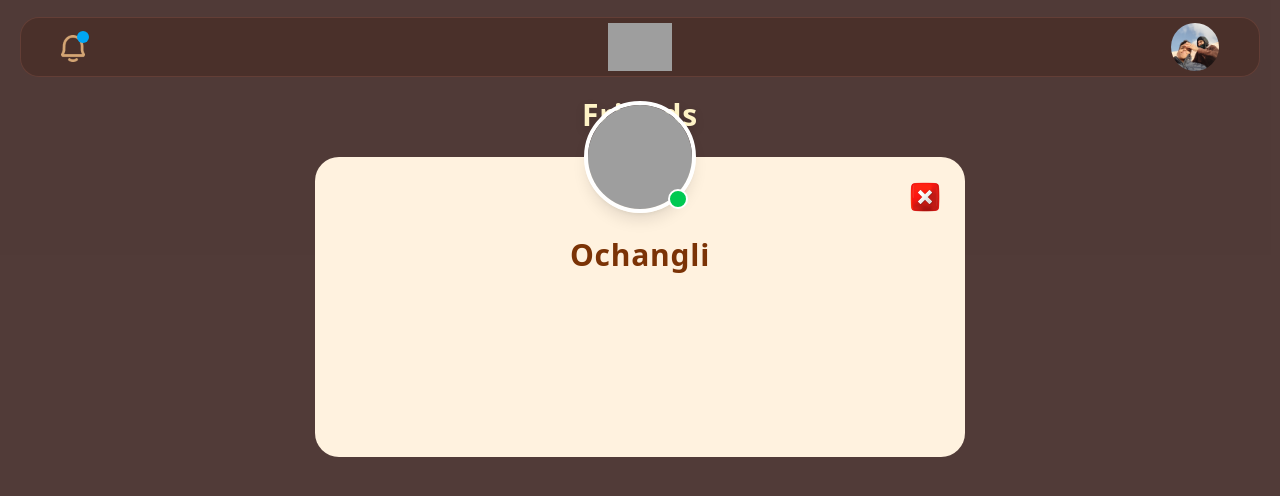
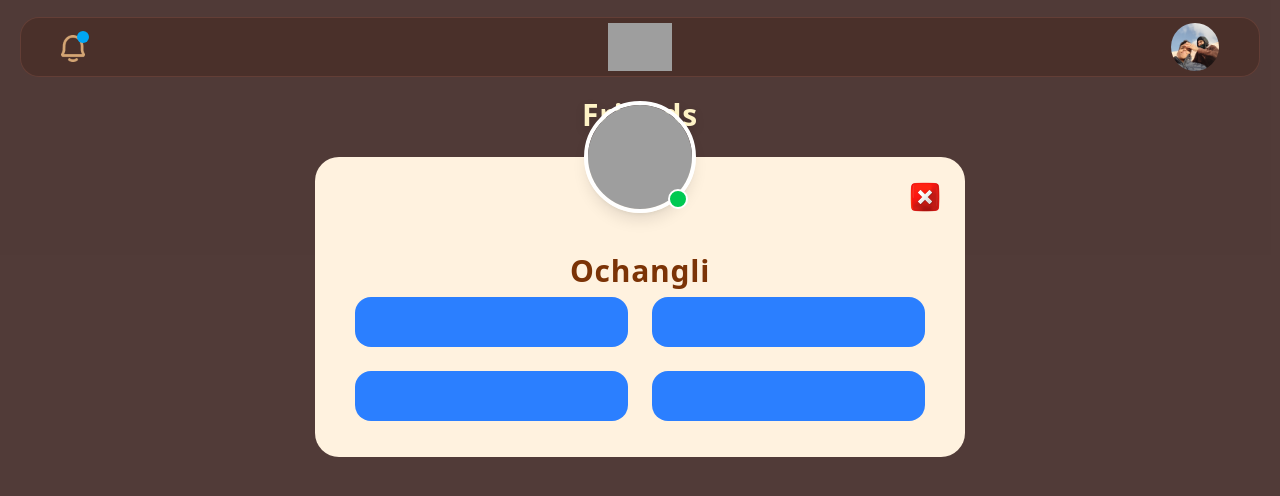
Before and after one commit to OuchaneSiham/final_project, a React app in the folder frontend/: page / in a window 1280 px wide. Shown: the top 496 px of the page. Built offline with nearby package versions, Linux system fonts and the light colour scheme; grey boxes are pictures that could not be loaded; the HTML template or start-up script is replaced by a standard one.

Commit message:
Fixing the height overflow withing the frined Box

```diff
--- a/frontend/src/components/friends/ProfileCard.jsx
+++ b/frontend/src/components/friends/ProfileCard.jsx
@@ -3,7 +3,7 @@ import close from '../../assets/icons/close.png'
 export default function ProfileCard({friendAvatar = 'https://i.pravatar.cc/150?img=1', friendMath=4 , friendWins=30 , friendLoses=2 ,friendNmae="Ochangli" , onClose})
 {
     return(
-        <div className="relative  w-[90%] rounded-3xl h-[300px] min-w-[500px] mx-auto max-w-[650px] bg-[#FFF2DF] ">
+        <div className="relative  w-[90%] rounded-3xl min-h-[300px] min-w-[500px] mx-auto max-w-[650px] bg-[#FFF2DF] px-10 py-4">
             <div className="absolute top-0 left-1/2 -translate-x-1/2 -translate-y-1/2 h-28 w-28 z-10">
                 <div className='h-full w-full rounded-full overflow-hidden border-4 border-white shadow-lg'>
                     <img   src={friendAvatar}
@@ -26,6 +26,16 @@ export default function ProfileCard({friendAvatar = 'https://i.pravatar.cc/150?i
                     {friendNmae}
                 </p>
             </div>
+            <div className='grid grid-cols-1 md:grid-cols-2 gap-6'>
+                <div className='w-full h-[50px] bg-blue-500 rounded-2xl '>
+                </div>
+                <div className='w-full h-[50px] bg-blue-500 rounded-2xl '>
+                </div>
+                <div className='w-full h-[50px] bg-blue-500 rounded-2xl '>
+                </div>
+                <div className='w-full h-[50px] bg-blue-500 rounded-2xl '>
+                </div>
+            </div>
         </div>
     );
 }
```
